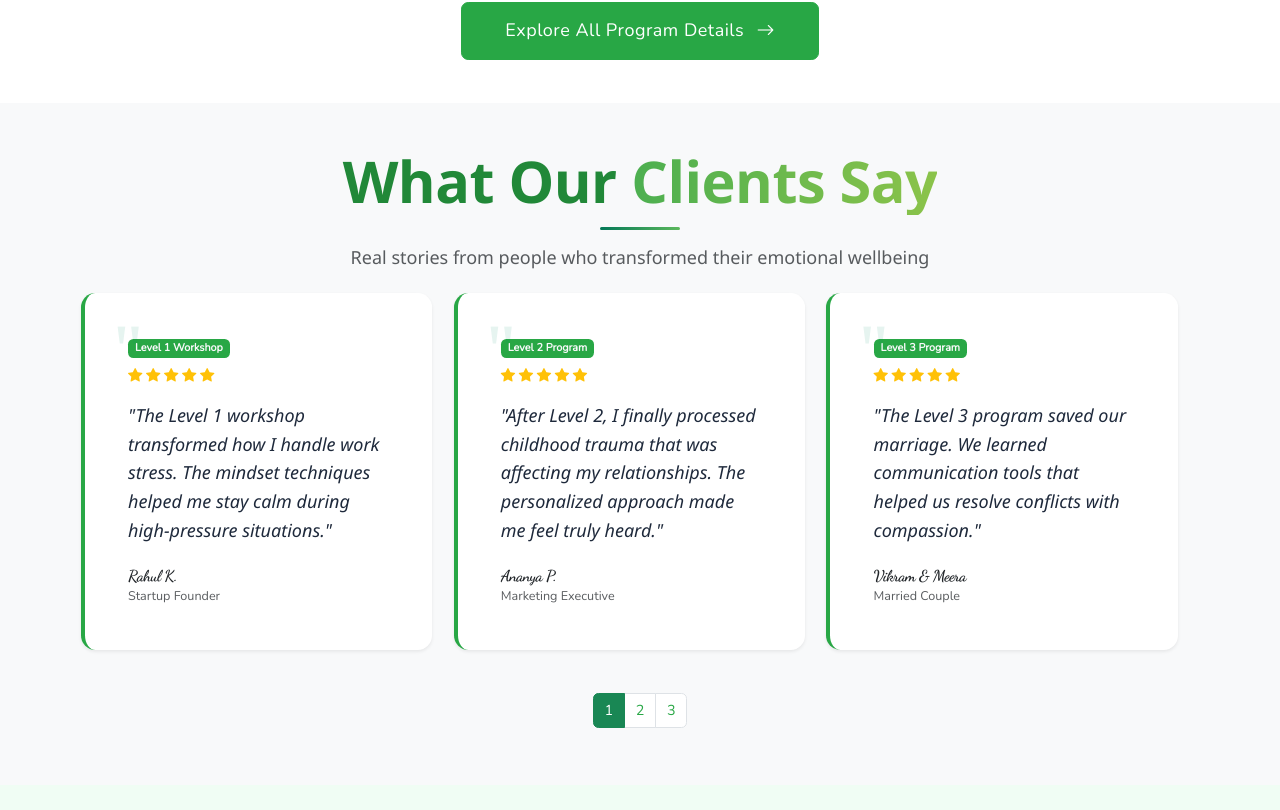
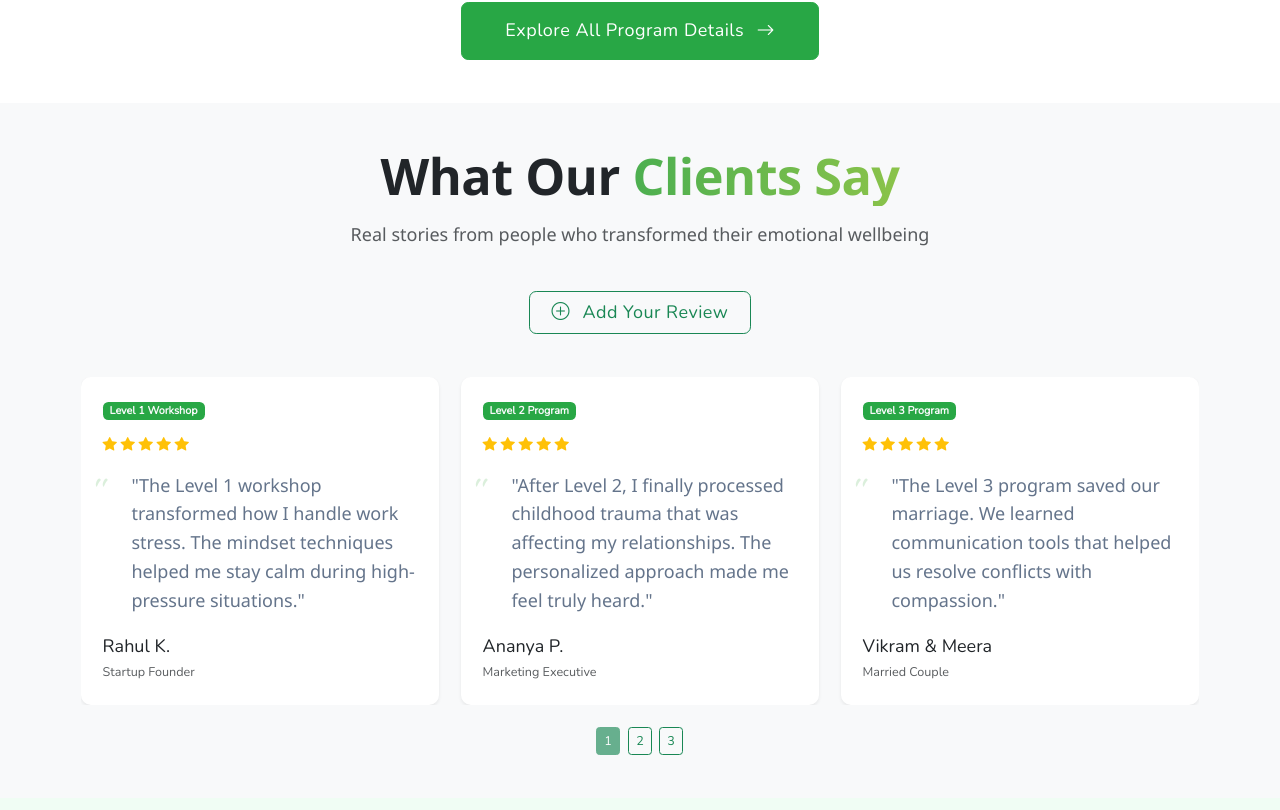
Before and after one commit to EmotionEase-dev/emotionease-Website, a React (Vite) app: page /home in a window 1280 px wide. Shown: the part 3770-4580 px from the top of the page. Built offline with nearby package versions, Linux system fonts and the light colour scheme; a web font is replaced by a local one.

Commit message:
Added Feedback

```diff
--- a/pages/Home.jsx
+++ b/pages/Home.jsx
@@ -745,11 +745,9 @@ const Home = () => {
       </section>
 
       {/* Review Section */}
-      <section
-        id="review-section"
-        className="review-section py-5 py-lg-7 bg-light"
-      >
+<section id="review-section" className="review-section py-5 py-lg-7 bg-light">
   <div className="container">
+    {/* Section Header */}
     <motion.div
       initial="hidden"
       whileInView="visible"
@@ -757,12 +755,8 @@ const Home = () => {
       variants={containerVariants}
       className="text-center mb-5 mb-lg-7"
     >
-            <motion.h2
-              className="section-title display-3 fw-bold mb-3"
-              variants={itemVariants}
-            >
-              What Our{" "}
-              <span className="text-gradient-success">Clients Say</span>
+      <motion.h2 className="display-4 fw-bold mb-3" variants={itemVariants}>
+        What Our <span className="text-gradient-success">Clients Say</span>
       </motion.h2>
       <motion.p
         className="lead text-muted mx-auto"
@@ -773,321 +767,235 @@ const Home = () => {
       </motion.p>
     </motion.div>
 
-          <div className="testimonials-section">
+    {/* Add Review Button */}
+    <div className="text-center mb-5">
+      <a
+        href="https://forms.gle/tRgauc3KoAPxG3wn6"
+        target="_blank"
+        rel="noopener noreferrer"
+        className="btn btn-outline-success btn-lg px-4"
+      >
+        <i className="bi bi-plus-circle me-2"></i> Add Your Review
+      </a>
+    </div>
+
+    {/* Testimonials Carousel */}
     <motion.div
       initial="hidden"
       whileInView="visible"
       viewport={{ once: true, margin: "-100px" }}
       variants={containerVariants}
-              className="row g-4"
     >
-              {/* Page 1 - Visible based on state */}
-              <div
-                className="row"
-                style={{
-                  display: currentTestimonialPage === 1 ? "flex" : "none",
-                }}
-              >
+      {/* Carousel */}
+      <div id="testimonialCarousel" className="carousel slide" data-bs-ride="carousel">
+        <div className="carousel-inner">
+          {/* Page 1 */}
+          <div className={`carousel-item ${currentTestimonialPage === 1 ? 'active' : ''}`}>
+            <div className="row g-4">
               {[
                 {
-                    quote:
-                      "The Level 1 workshop transformed how I handle work stress. The mindset techniques helped me stay calm during high-pressure situations.",
+                  quote: "The Level 1 workshop transformed how I handle work stress. The mindset techniques helped me stay calm during high-pressure situations.",
                   name: "Rahul K.",
                   role: "Startup Founder",
                   rating: 5,
-                    program: "Level 1 Workshop",
+                  program: "Level 1 Workshop"
                 },
                 {
-                    quote:
-                      "After Level 2, I finally processed childhood trauma that was affecting my relationships. The personalized approach made me feel truly heard.",
+                  quote: "After Level 2, I finally processed childhood trauma that was affecting my relationships. The personalized approach made me feel truly heard.",
                   name: "Ananya P.",
                   role: "Marketing Executive",
                   rating: 5,
-                    program: "Level 2 Program",
+                  program: "Level 2 Program"
                 },
                 {
-                    quote:
-                      "The Level 3 program saved our marriage. We learned communication tools that helped us resolve conflicts with compassion.",
+                  quote: "The Level 3 program saved our marriage. We learned communication tools that helped us resolve conflicts with compassion.",
                   name: "Vikram & Meera",
                   role: "Married Couple",
                   rating: 5,
-                    program: "Level 3 Program",
-                  },
+                  program: "Level 3 Program"
+                }
               ].map((testimonial, index) => (
                 <motion.div
                   key={index}
-                    className="col-md-4 col-sm-6"
+                  className="col-md-4"
                   variants={itemVariants}
                 >
                   <motion.div
-                      className="testimonial-card h-100 p-4 p-lg-5 rounded-4 bg-white shadow-sm"
-                      whileHover="hover"
-                      variants={cardHover}
+                    className="card h-100 border-0 shadow-sm"
+                    whileHover={{ y: -5 }}
                   >
-                      <span className="badge bg-success bg-opacity-10 text-light mb-2">
+                    <div className="card-body p-4">
+                      <span className="badge bg-success bg-opacity-10 text-light mb-3">
                         {testimonial.program}
                       </span>
-                      <div className="d-flex mb-3">
+                      <div className="mb-3">
                         {[...Array(testimonial.rating)].map((_, i) => (
-                          <i
-                            key={i}
-                            className="bi bi-star-fill text-warning me-1"
-                          ></i>
+                          <i key={i} className="bi bi-star-fill text-warning me-1"></i>
                         ))}
                       </div>
-                      <p
-                        className="lead fst-italic mb-4"
-                        style={{
-                          fontFamily: "'Dancing Script', cursive",
-                          fontSize: "1.25rem",
-                        }}
-                      >
-                        "{testimonial.quote}"
-                      </p>
+                      <blockquote className="blockquote mb-4">
+                        <p className="font-italic">"{testimonial.quote}"</p>
+                      </blockquote>
                       <div className="d-flex align-items-center">
                         <div>
-                          <h4
-                            className="h6 fw-bold mb-0"
-                            style={{
-                              fontFamily: "'Dancing Script', cursive",
-                              fontSize: "1.1rem",
-                            }}
-                          >
-                            {testimonial.name}
-                          </h4>
-                          <small className="text-muted">
-                            {testimonial.role}
-                          </small>
+                          <h5 className="mb-1">{testimonial.name}</h5>
+                          <small className="text-muted">{testimonial.role}</small>
+                        </div>
                       </div>
                     </div>
                   </motion.div>
                 </motion.div>
               ))}
             </div>
+          </div>
 
-              {/* Page 2 - Visible based on state */}
-              <div
-                className="row"
-                style={{
-                  display: currentTestimonialPage === 2 ? "flex" : "none",
-                }}
-              >
+          {/* Page 2 */}
+          <div className={`carousel-item ${currentTestimonialPage === 2 ? 'active' : ''}`}>
+            <div className="row g-4">
               {[
                 {
-                    quote:
-                      "As a student, Level 1 gave me tools to manage exam anxiety. The daily exercises were easy to implement between classes.",
+                  quote: "As a student, Level 1 gave me tools to manage exam anxiety. The daily exercises were easy to implement between classes.",
                   name: "Aditi S.",
                   role: "College Student",
                   rating: 5,
-                    program: "Level 1 Workshop",
+                  program: "Level 1 Workshop"
                 },
                 {
-                    quote:
-                      "Level 2 helped me rebuild self-worth after a toxic relationship. The trauma-informed techniques were life-changing.",
+                  quote: "Level 2 helped me rebuild self-worth after a toxic relationship. The trauma-informed techniques were life-changing.",
                   name: "Karan M.",
                   role: "Financial Analyst",
                   rating: 5,
-                    program: "Level 2 Program",
+                  program: "Level 2 Program"
                 },
                 {
-                    quote:
-                      "Our business partnership improved dramatically after Level 3. We now handle disagreements productively.",
+                  quote: "Our business partnership improved dramatically after Level 3. We now handle disagreements productively.",
                   name: "Neha & Raj",
                   role: "Co-founders",
                   rating: 5,
-                    program: "Level 3 Program",
-                  },
+                  program: "Level 3 Program"
+                }
               ].map((testimonial, index) => (
                 <motion.div
                   key={index}
-                    className="col-md-4 col-sm-6 mb-6"
+                  className="col-md-4"
                   variants={itemVariants}
                 >
                   <motion.div
-                      className="testimonial-card h-100 p-4 p-lg-5 rounded-4 bg-white shadow-sm"
-                      whileHover="hover"
-                      variants={cardHover}
+                    className="card h-100 border-0 shadow-sm"
+                    whileHover={{ y: -5 }}
                   >
-                      <span className="badge bg-success bg-opacity-10 text-success mb-2">
+                    <div className="card-body p-4">
+                      <span className="badge bg-success bg-opacity-10 text-text mb-3">
                         {testimonial.program}
                       </span>
-                      <div className="d-flex mb-3">
+                      <div className="mb-3">
                         {[...Array(testimonial.rating)].map((_, i) => (
-                          <i
-                            key={i}
-                            className="bi bi-star-fill text-warning me-1"
-                          ></i>
+                          <i key={i} className="bi bi-star-fill text-warning me-1"></i>
                         ))}
                       </div>
-                      <p
-                        className="lead fst-italic mb-4"
-                        style={{
-                          fontFamily: "'Dancing Script', cursive",
-                          fontSize: "1.25rem",
-                        }}
-                      >
-                        "{testimonial.quote}"
-                      </p>
+                      <blockquote className="blockquote mb-4">
+                        <p className="font-italic">"{testimonial.quote}"</p>
+                      </blockquote>
                       <div className="d-flex align-items-center">
                         <div>
-                          <h4
-                            className="h6 fw-bold mb-0"
-                            style={{
-                              fontFamily: "'Dancing Script', cursive",
-                              fontSize: "1.1rem",
-                            }}
-                          >
-                            {testimonial.name}
-                          </h4>
-                          <small className="text-muted">
-                            {testimonial.role}
-                          </small>
+                          <h5 className="mb-1">{testimonial.name}</h5>
+                          <small className="text-muted">{testimonial.role}</small>
+                        </div>
                       </div>
                     </div>
                   </motion.div>
                 </motion.div>
               ))}
             </div>
+          </div>
 
-              {/* Page 3 - Visible based on state */}
-              <div
-                className="row"
-                style={{
-                  display: currentTestimonialPage === 3 ? "flex" : "none",
-                }}
-              >
+          {/* Page 3 */}
+          <div className={`carousel-item ${currentTestimonialPage === 3 ? 'active' : ''}`}>
+            <div className="row g-4">
               {[
                 {
-                    quote:
-                      "Level 1's daily exercises helped me stay centered during my job search. The emotional awareness techniques were invaluable.",
+                  quote: "Level 1's daily exercises helped me stay centered during my job search. The emotional awareness techniques were invaluable.",
                   name: "Arjun V.",
                   role: "Career Transition",
                   rating: 5,
-                    program: "Level 1 Workshop",
+                  program: "Level 1 Workshop"
                 },
                 {
-                    quote:
-                      "After Level 2, I set healthy boundaries with my family for the first time. The follow-up support ensured lasting change.",
+                  quote: "After Level 2, I set healthy boundaries with my family for the first time. The follow-up support ensured lasting change.",
                   name: "Divya R.",
                   role: "Graphic Designer",
                   rating: 5,
-                    program: "Level 2 Program",
+                  program: "Level 2 Program"
                 },
                 {
-                    quote:
-                      "Level 3 helped my sister and I heal childhood wounds. The dyadic exercises brought us closer than ever.",
+                  quote: "Level 3 helped my sister and I heal childhood wounds. The dyadic exercises brought us closer than ever.",
                   name: "Aisha & Zoya",
                   role: "Sisters",
                   rating: 5,
-                    program: "Level 3 Program",
-                  },
+                  program: "Level 3 Program"
+                }
               ].map((testimonial, index) => (
                 <motion.div
                   key={index}
-                    className="col-md-4 col-sm-6"
+                  className="col-md-4"
                   variants={itemVariants}
                 >
                   <motion.div
-                      className="testimonial-card h-100 p-4 p-lg-5 rounded-4 bg-white shadow-sm"
-                      whileHover="hover"
-                      variants={cardHover}
+                    className="card h-100 border-0 shadow-sm"
+                    whileHover={{ y: -5 }}
                   >
-                      <span className="badge bg-success bg-opacity-10 text-success mb-2">
+                    <div className="card-body p-4">
+                      <span className="badge bg-success bg-opacity-10 text-light mb-3">
                         {testimonial.program}
                       </span>
-                      <div className="d-flex mb-3">
+                      <div className="mb-3">
                         {[...Array(testimonial.rating)].map((_, i) => (
-                          <i
-                            key={i}
-                            className="bi bi-star-fill text-warning me-1"
-                          ></i>
+                          <i key={i} className="bi bi-star-fill text-warning me-1"></i>
                         ))}
                       </div>
-                      <p
-                        className="lead fst-italic mb-4"
-                        style={{
-                          fontFamily: "'Dancing Script', cursive",
-                          fontSize: "1.25rem",
-                        }}
-                      >
-                        "{testimonial.quote}"
-                      </p>
+                      <blockquote className="blockquote mb-4">
+                        <p className="font-italic">"{testimonial.quote}"</p>
+                      </blockquote>
                       <div className="d-flex align-items-center">
                         <div>
-                          <h4
-                            className="h6 fw-bold mb-0"
-                            style={{
-                              fontFamily: "'Dancing Script', cursive",
-                              fontSize: "1.1rem",
-                            }}
-                          >
-                            {testimonial.name}
-                          </h4>
-                          <small className="text-muted">
-                            {testimonial.role}
-                          </small>
+                          <h5 className="mb-1">{testimonial.name}</h5>
+                          <small className="text-muted">{testimonial.role}</small>
+                        </div>
                       </div>
                     </div>
                   </motion.div>
                 </motion.div>
               ))}
             </div>
-            </motion.div>
+          </div>
+        </div>
 
-            {/* Pagination */}
-            <nav aria-label="Testimonial pagination" className="mt-5">
-              <ul className="pagination justify-content-center">
-                <li
-                  className={`page-item ${
-                    currentTestimonialPage === 1 ? "active" : ""
-                  }`}
-                >
+        {/* Carousel Controls */}
+        <div className="d-flex justify-content-center mt-4">
           <button
-                    className={`page-link ${
-                      currentTestimonialPage === 1
-                        ? "bg-success border-success text-white"
-                        : "text-success"
-                    }`}
+            className="btn btn-sm btn-success mx-1"
             onClick={() => handleTestimonialPageChange(1)}
+            disabled={currentTestimonialPage === 1}
           >
             1
           </button>
-                </li>
-                <li
-                  className={`page-item ${
-                    currentTestimonialPage === 2 ? "active" : ""
-                  }`}
-                >
           <button
-                    className={`page-link ${
-                      currentTestimonialPage === 2
-                        ? "bg-success border-success text-white"
-                        : "text-success"
-                    }`}
+            className="btn btn-sm btn-outline-success mx-1"
             onClick={() => handleTestimonialPageChange(2)}
+            disabled={currentTestimonialPage === 2}
           >
             2
           </button>
-                </li>
-                <li
-                  className={`page-item ${
-                    currentTestimonialPage === 3 ? "active" : ""
-                  }`}
-                >
           <button
-                    className={`page-link ${
-                      currentTestimonialPage === 3
-                        ? "bg-success border-success text-white"
-                        : "text-success"
-                    }`}
+            className="btn btn-sm btn-outline-success mx-1"
             onClick={() => handleTestimonialPageChange(3)}
+            disabled={currentTestimonialPage === 3}
           >
             3
           </button>
-                </li>
-              </ul>
-            </nav>
         </div>
+      </div>
+    </motion.div>
   </div>
 </section>
 
@@ -1198,9 +1106,7 @@ const Home = () => {
           to={`/${link.toLowerCase()}#top`}
           className="text-white text-decoration-none"
           scroll={(el) => {
-                        // Smooth scroll to top
             el.scrollIntoView({ behavior: "smooth" });
-                        // Scroll a bit more to account for fixed headers if needed
             window.scrollTo({ top: 0, behavior: "smooth" });
           }}
         >
@@ -1208,6 +1114,17 @@ const Home = () => {
         </HashLink>
       </motion.li>
     ))}
+    {/* Separate Feedback link that opens Google Form */}
+    <motion.li className="mb-2" whileHover={{ x: 5 }}>
+      <a
+        href="https://forms.gle/tRgauc3KoAPxG3wn6"
+        target="_blank"
+        rel="noopener noreferrer"
+        className="text-white text-decoration-none"
+      >
+        Feedback
+      </a>
+    </motion.li>
   </ul>
 </div>
 
```
Lines whose indentation alone changed are shown as unchanged.
